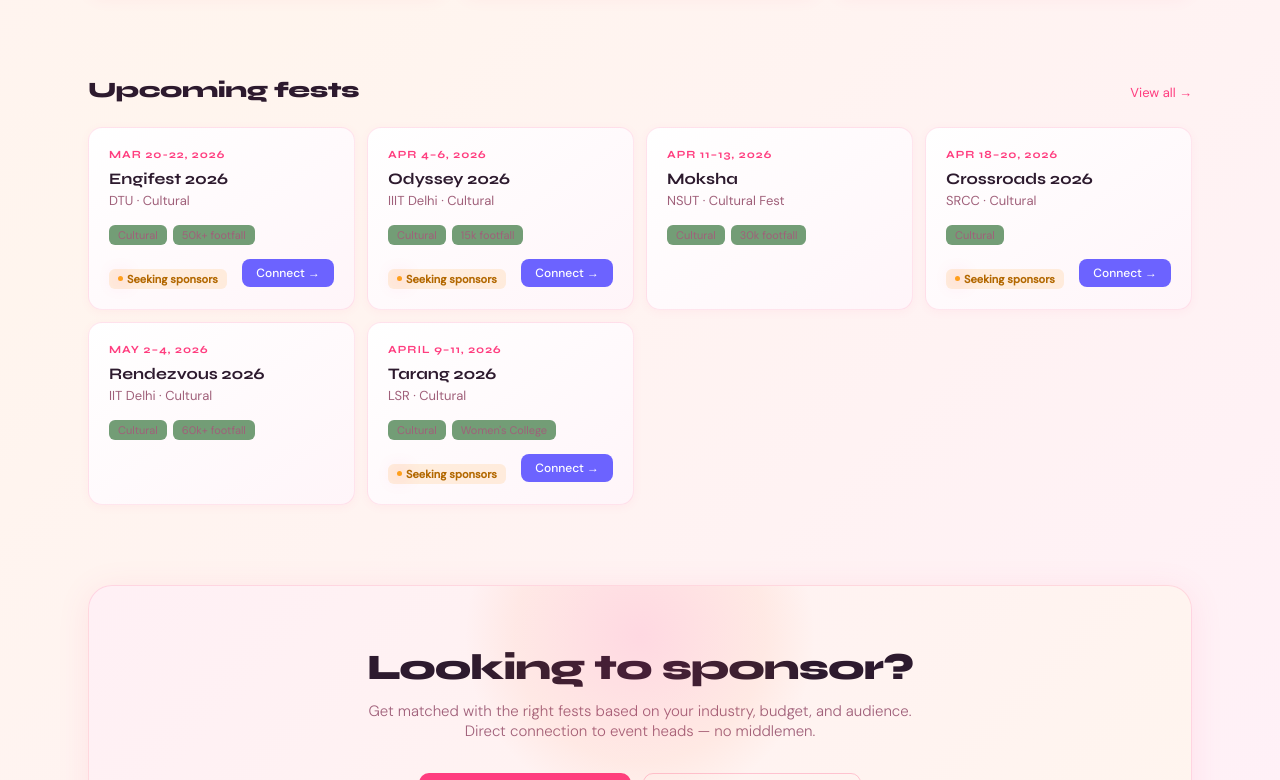
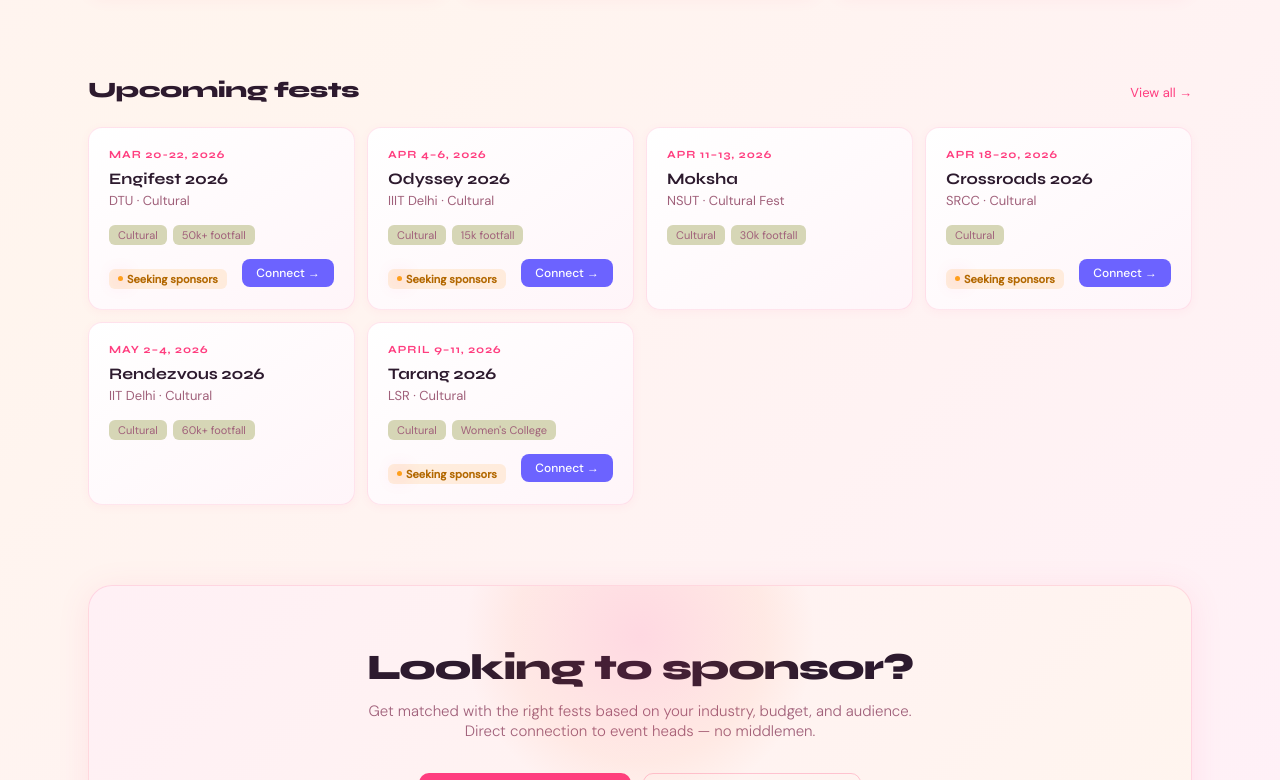
Before and after one commit to viditmaheshwari14-dev/Project-FextNexus, a website: page public/index.html in a window 1280 px wide. Shown: the part 1663-2443 px from the top of the page. Drawn offline with Linux system fonts and the light colour scheme.

```diff
--- a/public/style.css
+++ b/public/style.css
@@ -1,7 +1,7 @@
 :root {
     --bg: #ab26b5;
     --surface: #b3d430;
-    --surface2: #739d76;
+    --surface2: #d6d6b6;
     --border: rgba(255,100,150,0.15);
     --border-hover: rgba(255,80,130,0.35);
     --text: #2d1a2e;
```
